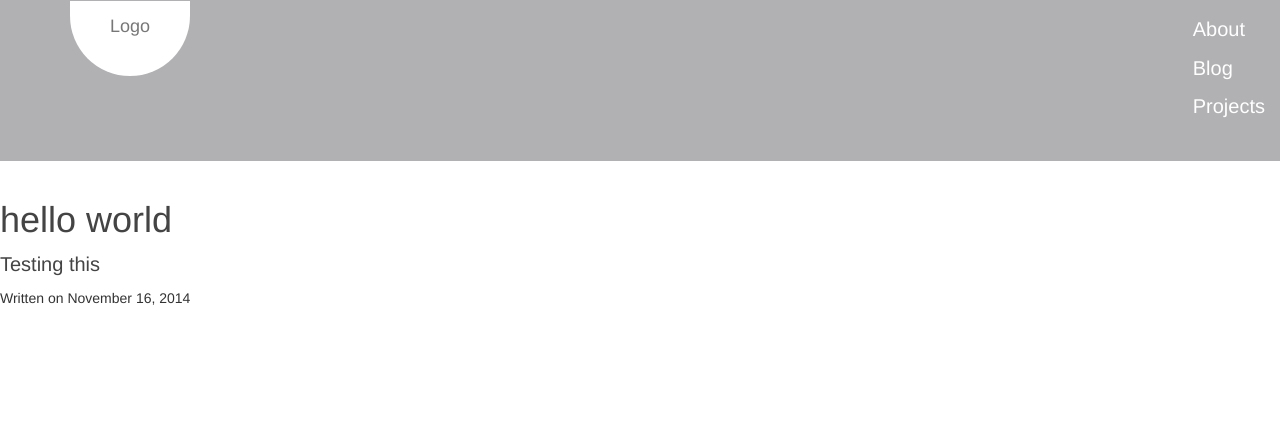
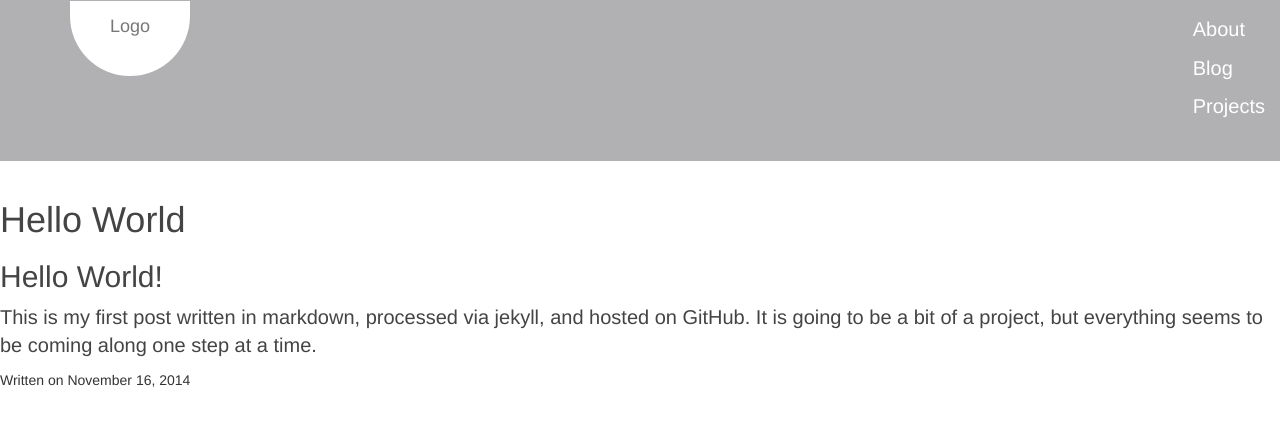
Before and after one commit to tomhohenstein/tomhohenstein.github.io, a Jekyll site: the page built from _posts/2014-11-16-Hello-World.md, in a window 1280 px wide. Shown: the top 426 px of the page. Built offline with Jekyll 4.4.1, drawn with Linux system fonts in a browser that asks for light colours.

Commit message:
update Hello-World.md text

```diff
--- a/_posts/2014-11-16-Hello-World.md
+++ b/_posts/2014-11-16-Hello-World.md
@@ -1,9 +1,11 @@
 ---
 layout: post
-title: hello world
+title: Hello World
 excerpt: My first post
 thumbnail: hello-world.jpg
 tags: [[learning, test]]
 ---
 
-Testing this
+##Hello World!
+
+This is my first post written in markdown, processed via jekyll, and hosted on GitHub. It is going to be a bit of a project, but everything seems to be coming along one step at a time.
```
Also changed, not shown: 4 other files.
